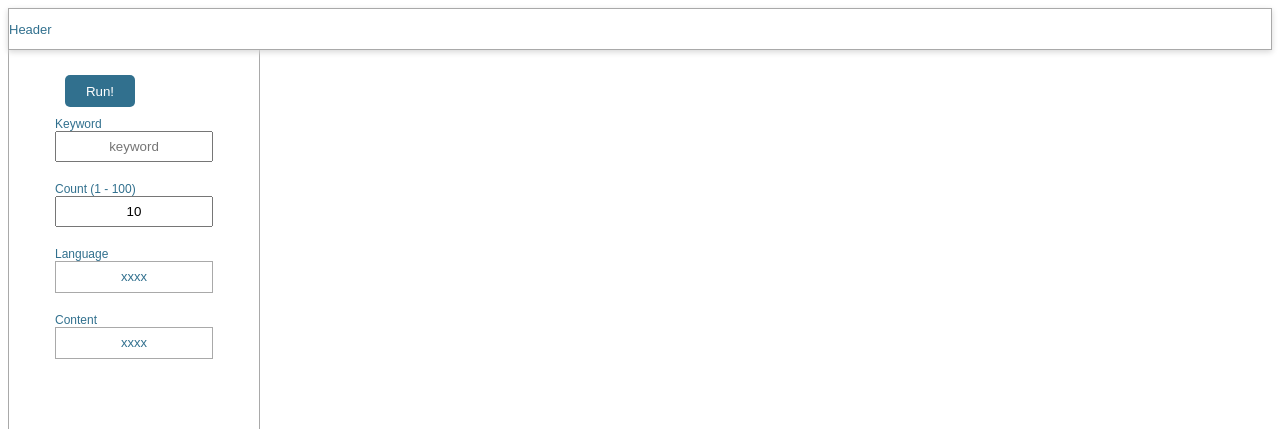
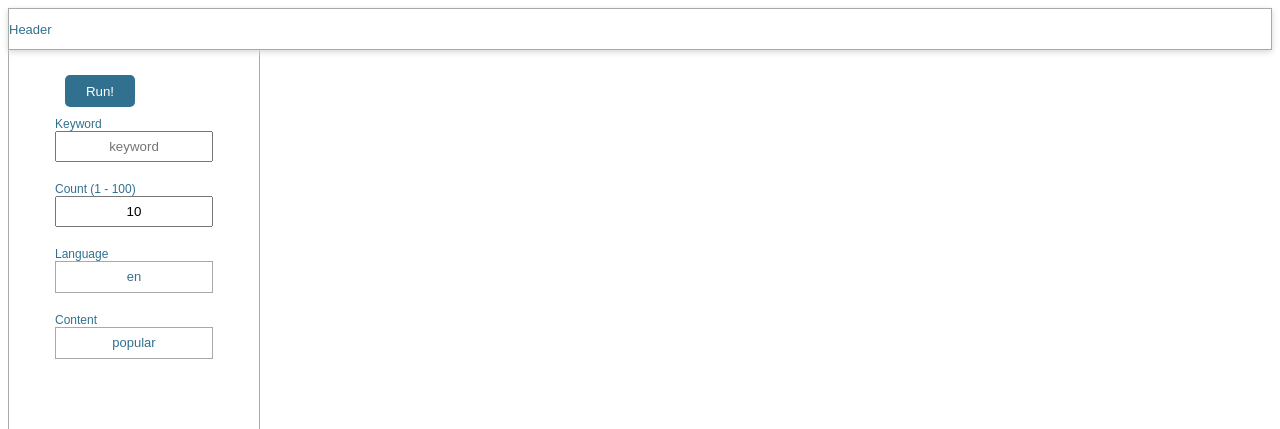
Before and after one commit to FStriewski/tweetbot_frontend, a React (Create React App) app: page / in a window 1280 px wide. Shown: the top 429 px of the page. Built offline with nearby package versions, Linux system fonts and the light colour scheme.

Commit message:
Fix dropdown & state

```diff
--- a/src/components/DropDown.tsx
+++ b/src/components/DropDown.tsx
@@ -11,7 +11,9 @@ interface IState {
 }
 
 interface IProps {
+  currentSelection: string;
   items: string[];
+  method: (event: any)=>void;
 }
 
 class DropDown extends React.Component<IProps, IState> {
@@ -37,13 +39,15 @@ class DropDown extends React.Component<IProps, IState> {
         <StyledListLabel
           onClick={this.state.visible ? this.hideList : this.showList}
         >
-          xxxx
+          {this.props.currentSelection}
         </StyledListLabel>
         {this.state.visible && (
           <StyledDropdownListContainer onClick={this.hideList}>
             <StyledList>
               {this.props.items.map(item => (
-                <StyledItem key={item}>{item}</StyledItem>
+                <div key={item} onClick={() => this.props.method(item)}>
+                  {item}
+                </div>
               ))}
             </StyledList>
           </StyledDropdownListContainer>
--- a/src/components/sidebar/Input.tsx
+++ b/src/components/sidebar/Input.tsx
@@ -6,9 +6,13 @@ import DropDown from '../DropDown';
 const Input = ({ byKeyword }) => {
   const [keyword, setInput] = useState('');
   const [count, setCount] = useState(10);
+  const [language, setLanguage] = useState('en');
+  const [mode, setMode] = useState('popular');
 
   const handleKeywordInput = event => setInput(event.target.value);
   const handleCountInput = event => setCount(Number(event.target.value));
+  const handleLanguageSelection = lan => setLanguage(lan);
+  const handleModeSelection = mod => setMode(mod);
 
   const handleSubmit = event => {
     event.preventDefault();
@@ -16,41 +20,26 @@ const Input = ({ byKeyword }) => {
       byKeyword(keyword, count);
     }
   };
-
-  return (
-    <form onSubmit={handleSubmit}>
+console.log(language)
+  return <form onSubmit={handleSubmit}>
       <StyledButton>Run!</StyledButton>
       <div>
         <label htmlFor="keyword">Keyword</label>
-        <input
-          placeholder="keyword"
-          type="text"
-          name="keyword"
-          autoComplete="off"
-          value={keyword}
-          onChange={handleKeywordInput}
-        />
+        <input placeholder="keyword" type="text" name="keyword" autoComplete="off" value={keyword} onChange={handleKeywordInput} />
       </div>
       <div>
         <label htmlFor="count">Count (1 - 100)</label>
-        <input
-          type="text"
-          name="count"
-          autoComplete="off"
-          value={count}
-          onChange={handleCountInput}
-        />
+        <input type="text" name="count" autoComplete="off" value={count} onChange={handleCountInput} />
       </div>
       <div>
         <label htmlFor="">Language</label>
-        <DropDown items={['en', 'de']} />
+      <DropDown items={['en', 'de']} currentSelection={language} method={handleLanguageSelection} />
       </div>
       <div>
         <label htmlFor="">Content</label>
-        <DropDown items={['mixed', 'recent', 'popular']} />
+        <DropDown items={['mixed', 'recent', 'popular']} currentSelection={mode} method={handleModeSelection} />
       </div>
-    </form>
-  );
+    </form>;
 };
 
 export default Input;
--- a/src/styles/DropDown.ts
+++ b/src/styles/DropDown.ts
@@ -15,6 +15,7 @@ export const DropdownListContainer = styled.div`
 `;
 
 export const List = styled.ul`
+  cursor: pointer;
   list-style-type: none;
   width: 100%;
   padding: 10px 5px;
@@ -22,6 +23,7 @@ export const List = styled.ul`
 `;
 
 export const ListLabel = styled.div`
+  cursor: pointer;
   text-align: center;
   display: block;
   height: 30px;
@@ -33,7 +35,7 @@ export const ListLabel = styled.div`
   border: 1px solid ${SCHEMA_1.COLOR_2};
 `;
 
-export const Item = styled.li`
+export const Item = styled.div`
   padding: 10px 15px;
   cursor: pointer;
   width: 100%;
--- a/tslint.json
+++ b/tslint.json
@@ -7,7 +7,8 @@
     "rules": {
       "ordered-imports": false,
       "no-console": false,
-      "member-access": false
+      "member-access": false,
+      "jsx-no-lambda": false
     },
   "linterOptions": {
     "exclude": [
```
